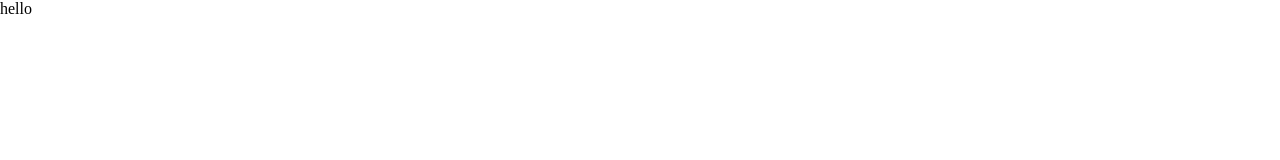
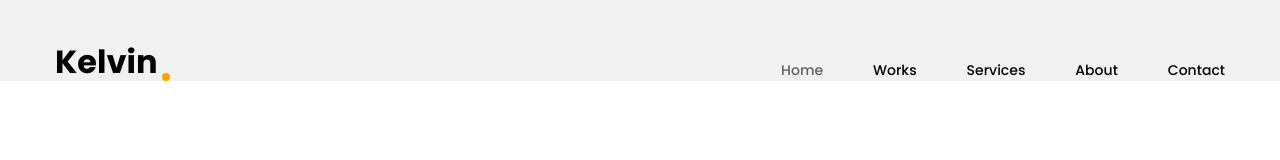
Before and after one commit to alexey55/kelvin, a plain HTML site: page index.html in a window 1280 px wide. Drawn offline with Linux system fonts and the light colour scheme; files whose address does not match are found by name.

Commit message:
add imgs and make nav

```diff
--- a/css/style.css
+++ b/css/style.css
@@ -1 +1,55 @@
-@import url(./reset.css);
+@import "./reset.css";
+@import url('https://fonts.googleapis.com/css2?family=Poppins:wght@400;500;600;700&display=swap');
+
+body {
+    font-family: 'Poppins', sans-serif;
+    color: #000;
+}
+.container {
+    max-width: 1230px;
+    padding: 0 30px;
+    margin: 0 auto;
+}
+/* HEADER-------------------------------------- */
+.header {
+    background-color: #f1f1f1;
+    padding-top: 46px;
+}
+.header-nav {
+    display: flex;
+    justify-content: space-between;
+    align-items: flex-end;
+}
+.logo {
+    font-weight: 700;
+    font-size: 32px;
+    line-height: 1;
+    color: #000;
+    padding-right: 12px;
+    padding-bottom: 3px;
+    position: relative;
+}
+.logo::after {
+    position: absolute;
+    right: 0;
+    bottom: 0;
+    content: "";
+    display: block;
+    width: 8px;
+    height: 8px;
+    background-color: #FDA300;
+    border-radius: 50%;
+}
+/* NAV ----------------------------------- */
+.nav-list {
+    display: flex;
+    column-gap: 50px;
+    font-weight: 500;
+    font-size: 14px;
+}
+.nav-link {
+    color: #000
+}
+.nav-link.active {
+    color: #606060;
+}
--- a/index.html
+++ b/index.html
@@ -5,10 +5,31 @@
     <meta http-equiv="X-UA-Compatible" content="IE=edge">
     <meta name="viewport" content="width=device-width, initial-scale=1.0">
     <link rel="stylesheet" href="./css/style.css">
+    <link rel="stylesheet" href="./css/media.css">
     <title>Kelvin</title>
 </head>
 <body>
-    hello
+    <header class="header">
+        <div class="container">
+            <div class="header-nav">
+                <a href="#!" class="logo">Kelvin</a>
+                <nav class="nav">
+                    <ul class="nav-list">
+                        <li class="nav-item"><a href="#!" class="nav-link active">Home</a></li>
+                        <li class="nav-item"><a href="#!" class="nav-link">Works</a></li>
+                        <li class="nav-item"><a href="#!" class="nav-link">Services</a></li>
+                        <li class="nav-item"><a href="#!" class="nav-link">About</a></li>
+                        <li class="nav-item"><a href="#!" class="nav-link">Contact</a></li>
+                    </ul>
+                </nav>
+            </div>
+        </div>
+    </header>
+
+
+
+
+
     <script src="index.js"></script>
 </body>
 </html>
```
Also changed, not shown: img/header/hero.png (added), img/icons/NAV CLOSE.svg (added), img/icons/NAV.svg (added), img/portfolio/01.jpg (added), img/portfolio/02.jpg (added), img/portfolio/03.jpg (added), img/services/browser 1.svg (added), img/services/graphic 1.svg (added), img/services/startup 1.svg (added), img/socials/Behance.svg (added), img/socials/Dribble.svg (added), img/socials/Instargam.svg (added), img/socials/LinkedIn.svg (added).
